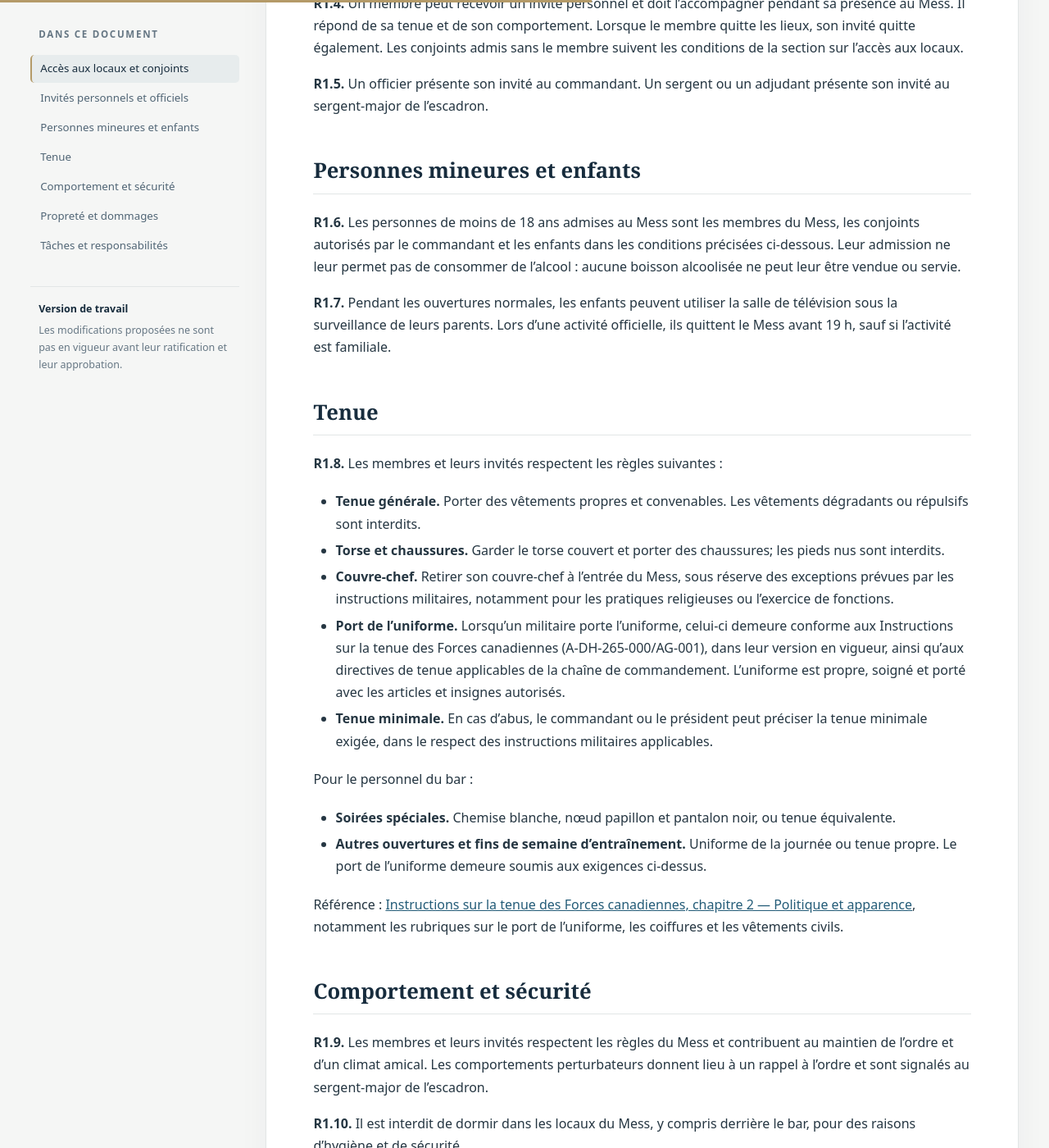
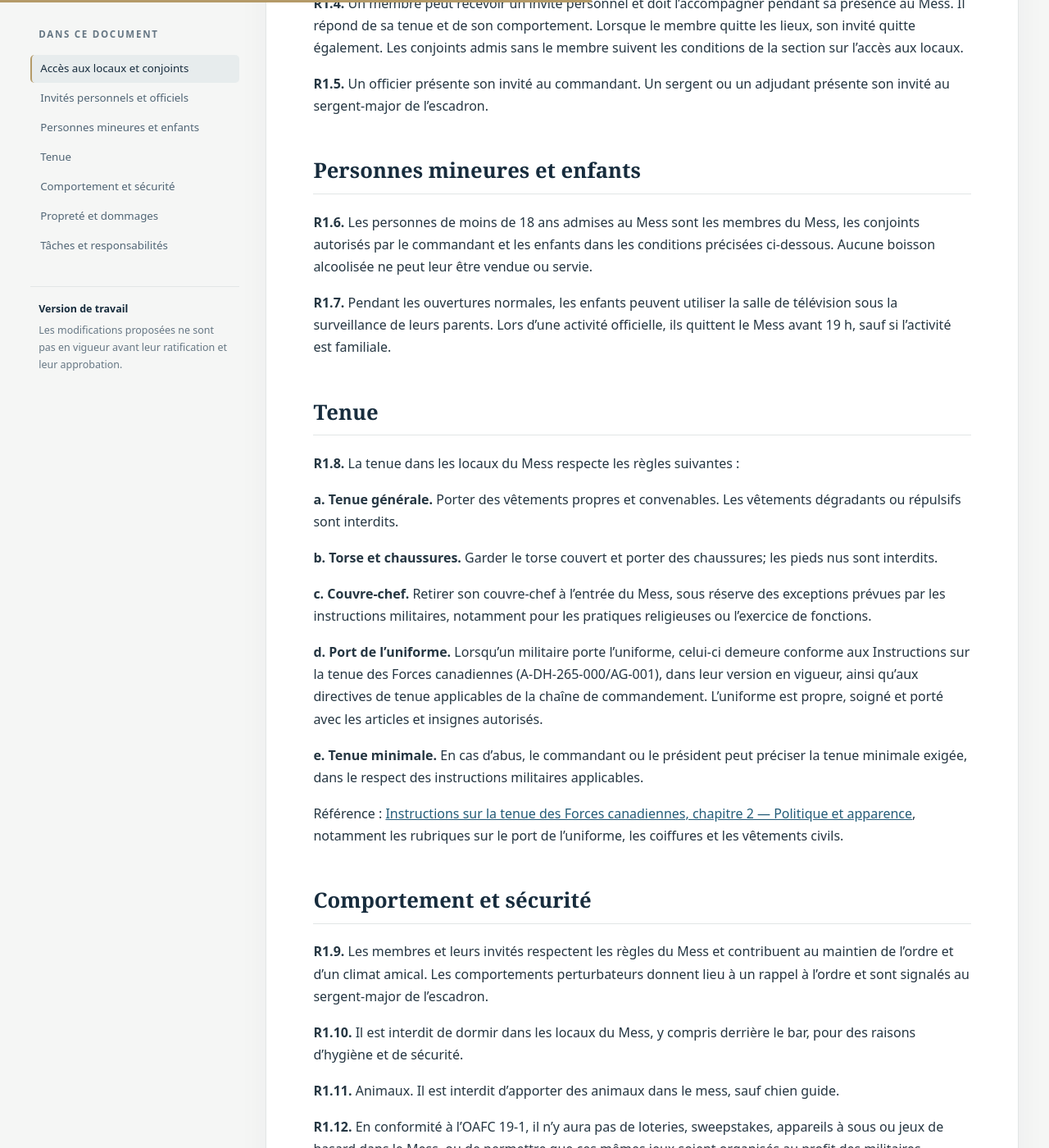
Before and after one commit to shocktubeM81/mess-9eg, a Jekyll site: the page built from versions/2026-10-28-v0.2/R1-proposition.md, in a window 1280 px wide and 1400 px high, scrolled down 1110 px. Shown: the whole window at 82% size. Built offline with Jekyll 4.4.1, drawn with Linux system fonts in a browser that asks for light colours.

Commit message:
Alléger la règle sur les mineurs et uniformiser la tenue

```diff
--- a/versions/2026-10-28-v0.2/R1-proposition.md
+++ b/versions/2026-10-28-v0.2/R1-proposition.md
@@ -25,24 +25,23 @@ Ce règlement précise la tenue, le comportement et les conditions pratiques de
 
 ## Personnes mineures et enfants
 
-<a id="r1-6"></a>**R1.6.** Les personnes de moins de 18 ans admises au Mess sont les membres du Mess, les conjoints autorisés par le commandant et les enfants dans les conditions précisées ci-dessous. Leur admission ne leur permet pas de consommer de l’alcool : aucune boisson alcoolisée ne peut leur être vendue ou servie.
+<a id="r1-6"></a>**R1.6.** Les personnes de moins de 18 ans admises au Mess sont les membres du Mess, les conjoints autorisés par le commandant et les enfants dans les conditions précisées ci-dessous. Aucune boisson alcoolisée ne peut leur être vendue ou servie.
 
 <a id="r1-7"></a>**R1.7.** Pendant les ouvertures normales, les enfants peuvent utiliser la salle de télévision sous la surveillance de leurs parents. Lors d’une activité officielle, ils quittent le Mess avant 19 h, sauf si l’activité est familiale.
 
 ## Tenue
 
-<a id="r1-8"></a>**R1.8.** Les membres et leurs invités respectent les règles suivantes :
+<a id="r1-8"></a>**R1.8.** La tenue dans les locaux du Mess respecte les règles suivantes :
 
-- **Tenue générale.** Porter des vêtements propres et convenables. Les vêtements dégradants ou répulsifs sont interdits.
-- **Torse et chaussures.** Garder le torse couvert et porter des chaussures; les pieds nus sont interdits.
-- **Couvre-chef.** Retirer son couvre-chef à l’entrée du Mess, sous réserve des exceptions prévues par les instructions militaires, notamment pour les pratiques religieuses ou l’exercice de fonctions.
-- **Port de l’uniforme.** Lorsqu’un militaire porte l’uniforme, celui-ci demeure conforme aux Instructions sur la tenue des Forces canadiennes (A-DH-265-000/AG-001), dans leur version en vigueur, ainsi qu’aux directives de tenue applicables de la chaîne de commandement. L’uniforme est propre, soigné et porté avec les articles et insignes autorisés.
-- **Tenue minimale.** En cas d’abus, le commandant ou le président peut préciser la tenue minimale exigée, dans le respect des instructions militaires applicables.
+**a. Tenue générale.** Porter des vêtements propres et convenables. Les vêtements dégradants ou répulsifs sont interdits.
 
-Pour le personnel du bar :
+**b. Torse et chaussures.** Garder le torse couvert et porter des chaussures; les pieds nus sont interdits.
 
-- **Soirées spéciales.** Chemise blanche, nœud papillon et pantalon noir, ou tenue équivalente.
-- **Autres ouvertures et fins de semaine d’entraînement.** Uniforme de la journée ou tenue propre. Le port de l’uniforme demeure soumis aux exigences ci-dessus.
+**c. Couvre-chef.** Retirer son couvre-chef à l’entrée du Mess, sous réserve des exceptions prévues par les instructions militaires, notamment pour les pratiques religieuses ou l’exercice de fonctions.
+
+**d. Port de l’uniforme.** Lorsqu’un militaire porte l’uniforme, celui-ci demeure conforme aux Instructions sur la tenue des Forces canadiennes (A-DH-265-000/AG-001), dans leur version en vigueur, ainsi qu’aux directives de tenue applicables de la chaîne de commandement. L’uniforme est propre, soigné et porté avec les articles et insignes autorisés.
+
+**e. Tenue minimale.** En cas d’abus, le commandant ou le président peut préciser la tenue minimale exigée, dans le respect des instructions militaires applicables.
 
 Référence : [Instructions sur la tenue des Forces canadiennes, chapitre 2 — Politique et apparence](https://www.canada.ca/fr/services/defense/fac/systeme-identite-militaire/instructions-tenue/chapitre-2.html), notamment les rubriques sur le port de l’uniforme, les coiffures et les vêtements civils.
 
```
Also changed, not shown: documentation/notes-revision.md (+4 -0 lines), versions/2026-10-28-v0.2/tableau-modifications.md (+1 -1 lines).
